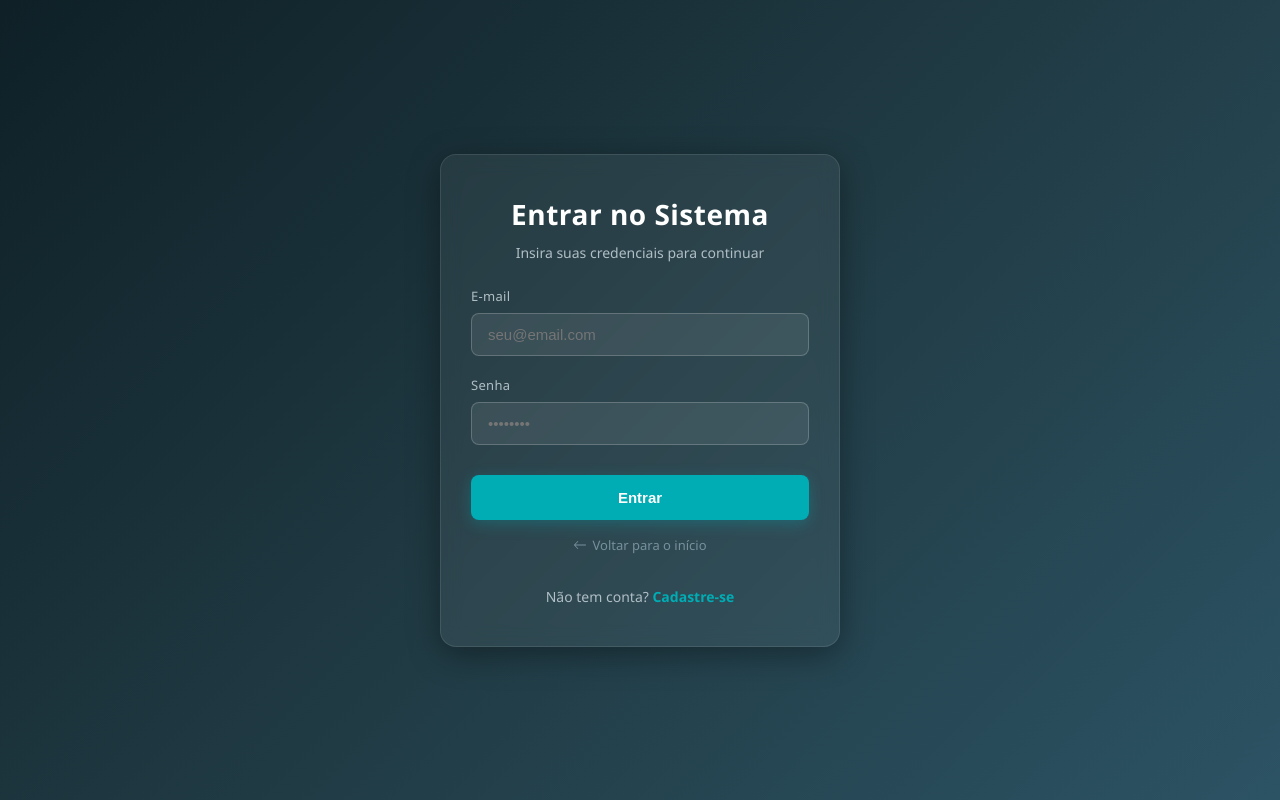
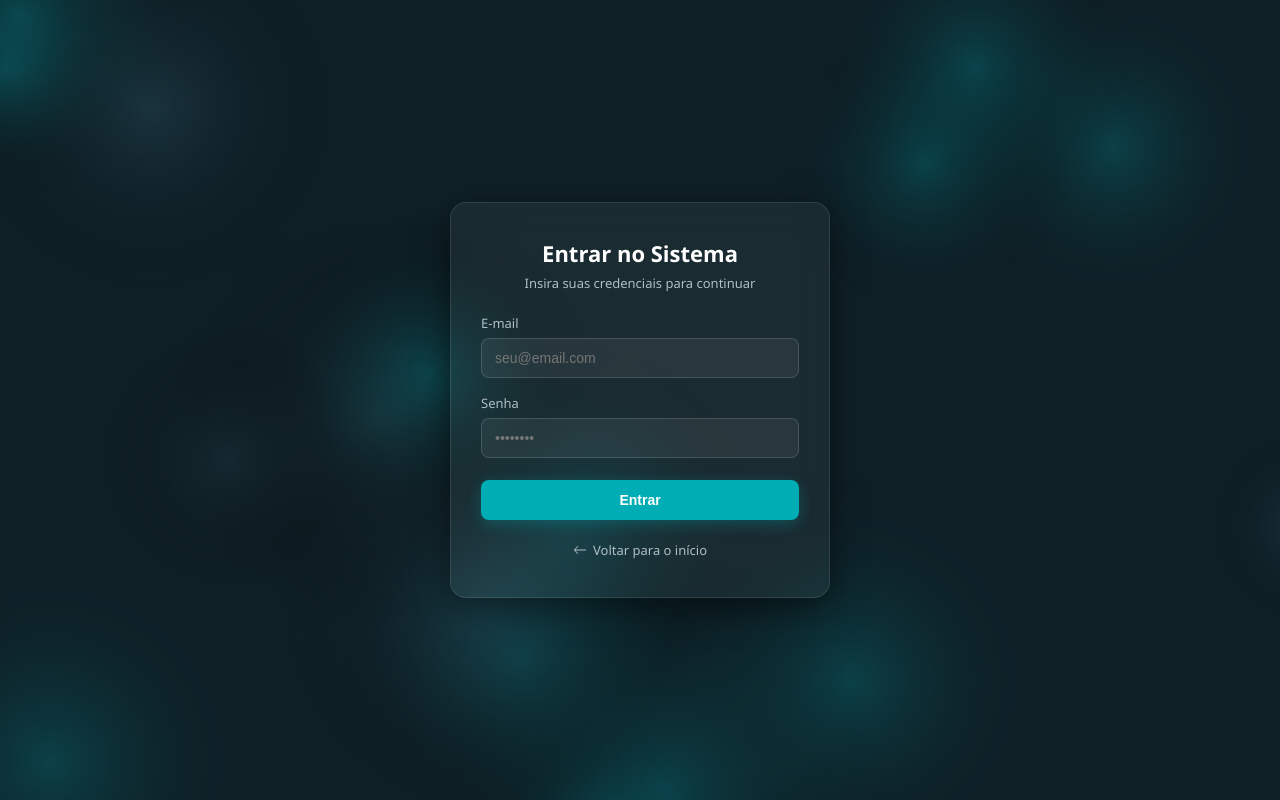
Before and after one commit to f-cordeiro/aapm---PVD, a FastAPI app: page /auth/login in a window 1280 px wide. Run offline with FastAPI, Linux system fonts and the light colour scheme.

Commit message:
feat: Adicionar fundo animado e otimizar estilos de login e index

```diff
--- a/app/static/login.css
+++ b/app/static/login.css
@@ -1,128 +1,130 @@
-/* Configurações Gerais da Página */
-body {
+* {
+    box-sizing: border-box;
     margin: 0;
     padding: 0;
-    box-sizing: border-box;
+}
+
+html, body {
+    width: 100%;
+    height: 100%;
+    overflow: hidden;
+    background-color: #0f2027;
     font-family: 'Segoe UI', Tahoma, Geneva, Verdana, sans-serif;
-    background: linear-gradient(135deg, #0f2027, #203a43, #2c5364);
-    height: 100vh;
-    display: flex;
-    justify-content: center;
-    align-items: center;
     color: #ffffff;
 }
 
-/* Container do Formulário (Card Glassmorphism) */
-.login-card {
-    background: rgba(255, 255, 255, 0.06);
-    padding: 40px 30px;
-    border-radius: 16px;
-    backdrop-filter: blur(10px);
-    -webkit-backdrop-filter: blur(10px);
-    border: 1px solid rgba(255, 255, 255, 0.1);
-    width: 100%;
-    max-width: 400px;
-    box-shadow: 0 8px 32px 0 rgba(0, 0, 0, 0.37);
-    box-sizing: border-box;
+/* Canvas fixo no fundo */
+#bg-canvas {
+    position: fixed !important;
+    top: 0 !important;
+    left: 0 !important;
+    width: 100vw !important;
+    height: 100vh !important;
+    z-index: 1 !important;
+    pointer-events: none;
 }
 
-/* Títulos */
-.login-card h1 {
-    margin: 0 0 10px 0;
-    font-size: 28px;
-    font-weight: 600;
+/* Card centralizado no meio exato da tela */
+.login-card {
+    position: fixed !important;
+    top: 50% !important;
+    left: 50% !important;
+    transform: translate(-50%, -50%) !important;
+    z-index: 9999 !important;
+
+    background: rgba(255, 255, 255, 0.05);
+    padding: 35px 30px;
+    border-radius: 16px;
+    backdrop-filter: blur(15px);
+    -webkit-backdrop-filter: blur(15px);
+    border: 1px solid rgba(255, 255, 255, 0.1);
+    width: 90% !important;
+    max-width: 380px !important;
     text-align: center;
-    letter-spacing: 0.5px;
+    box-shadow: 0 10px 35px rgba(0, 0, 0, 0.5);
 }
 
-.login-card .subtitle {
-    margin: 0 0 25px 0;
-    font-size: 14px;
-    color: #b0bec5;
-    font-weight: 300;
-    text-align: center;
+.login-card h1 {
+    font-size: 22px;
+    font-weight: 600;
+    margin-bottom: 6px;
 }
 
-/* Mensagem de Erro */
+.subtitle {
+    font-size: 13px;
+    color: #b0bec5;
+    margin-bottom: 22px;
+}
+
 .alert-error {
     background: rgba(244, 67, 54, 0.2);
     border: 1px solid #f44336;
     color: #ff8a80;
-    padding: 12px;
+    padding: 10px;
     border-radius: 8px;
-    font-size: 14px;
-    margin-bottom: 20px;
-    text-align: center;
-    font-weight: 500;
+    font-size: 13px;
+    margin-bottom: 16px;
 }
 
-/* Mensagem de Confirmação/Sucesso */
 .alert-success {
     background: rgba(76, 175, 80, 0.2);
     border: 1px solid #4caf50;
     color: #b9f6ca;
-    padding: 12px;
+    padding: 10px;
     border-radius: 8px;
-    font-size: 14px;
-    margin-bottom: 20px;
-    text-align: center;
-    font-weight: 500;
+    font-size: 13px;
+    margin-bottom: 16px;
 }
 
-/* Estrutura do Formulário */
 .form-container {
     display: flex;
     flex-direction: column;
-    gap: 20px;
+    gap: 16px;
+    text-align: left;
 }
 
 .form-group {
     display: flex;
     flex-direction: column;
-    gap: 8px;
+    gap: 6px;
 }
 
 .form-group label {
     font-size: 13px;
     color: #b0bec5;
-    font-weight: 500;
-    letter-spacing: 0.3px;
 }
 
-/* Estilização dos Inputs (E-mail e Senha) */
 .form-input {
-    width: 100%;
-    padding: 12px 16px;
-    background: rgba(255, 255, 255, 0.08);
-    border: 1px solid rgba(255, 255, 255, 0.2);
+    padding: 11px 13px;
+    background: rgba(255, 255, 255, 0.06);
+    border: 1px solid rgba(255, 255, 255, 0.15);
     border-radius: 8px;
     color: #ffffff;
-    font-size: 15px;
+    font-size: 14px;
     outline: none;
-    box-sizing: border-box;
     transition: all 0.3s ease;
+    width: 100%;
 }
 
-/* Efeito de Clique/Foco nos Inputs */
 .form-input:focus {
-    border: 1px solid #00adb5;
+    border-color: #00adb5;
     background: rgba(255, 255, 255, 0.12);
+    box-shadow: 0 0 8px rgba(0, 173, 181, 0.3);
 }
 
-/* Botão Entrar */
 .btn-submit {
-    width: 100%;
-    padding: 14px;
+    margin-top: 6px;
+    padding: 12px;
     background: #00adb5;
     color: #ffffff;
     border: none;
     border-radius: 8px;
     font-weight: 600;
-    font-size: 15px;
+    font-size: 14px;
     cursor: pointer;
     transition: all 0.3s ease;
     box-shadow: 0 4px 15px rgba(0, 173, 181, 0.3);
-    margin-top: 10px;
+    width: 100%;
 }
 
 .btn-submit:hover {
@@ -130,20 +132,17 @@ body {
     transform: translateY(-2px);
 }
 
-/* Links de Navegação Inferiores */
 .nav-link-container {
-    margin-top: 15px;
-    text-align: center;
+    margin-top: 20px;
 }
 
 .link-back {
     display: inline-flex;
     align-items: center;
-    gap: 5px;
-    color: #78909c;
+    gap: 6px;
+    color: #b0bec5;
     text-decoration: none;
     font-size: 13px;
-    font-weight: 500;
     transition: color 0.3s ease;
 }
 
@@ -152,11 +151,9 @@ body {
 }
 
 .signup-text {
-    margin: 30px 0 0 0;
-    text-align: center;
-    font-size: 14px;
+    margin-top: 16px;
+    font-size: 13px;
     color: #b0bec5;
-    font-weight: 300;
 }
 
 .link-signup {
--- a/app/templates/auth/login.html
+++ b/app/templates/auth/login.html
@@ -4,10 +4,13 @@
     <meta charset="UTF-8">
     <meta name="viewport" content="width=device-width, initial-scale=1.0">
     <title>Login - AAPM</title>
-    <!-- Vinculando o arquivo CSS específico de login -->
-    <link rel="stylesheet" href="/static/login.css">
+    <!-- O ?v=100 força o navegador a carregar a versão nova do CSS -->
+    <link rel="stylesheet" href="/static/login.css?v=100">
 </head>
 <body>
+
+    <!-- Canvas para o fundo animado -->
+    <canvas id="bg-canvas"></canvas>
 
     <div class="login-card">
 
@@ -57,14 +60,65 @@
                 Voltar para o início
             </a>
         </div>
-
-        <!-- Link para Cadastro -->
-        <p class="signup-text">
-            Não tem conta?
-            <a href="/auth/cadastro" class="link-signup">Cadastre-se</a>
-        </p>
-
     </div>
 
+    <!-- Script de animação do fundo -->
+    <script>
+        const canvas = document.getElementById('bg-canvas');
+        const ctx = canvas.getContext('2d');
+
+        function resizeCanvas() {
+            canvas.width = window.innerWidth;
+            canvas.height = window.innerHeight;
+        }
+        window.addEventListener('resize', resizeCanvas);
+        resizeCanvas();
+
+        const particles = [];
+        const colors = [
+            'rgba(0, 173, 181, 0.25)',
+            'rgba(32, 58, 68, 0.5)',
+            'rgba(0, 196, 206, 0.2)',
+            'rgba(44, 83, 100, 0.4)'
+        ];
+
+        for (let i = 0; i < 18; i++) {
+            particles.push({
+                x: Math.random() * canvas.width,
+                y: Math.random() * canvas.height,
+                radius: Math.random() * 140 + 100,
+                vx: (Math.random() - 0.5) * 0.8,
+                vy: (Math.random() - 0.5) * 0.8,
+                color: colors[Math.floor(Math.random() * colors.length)]
+            });
+        }
+
+        function animate() {
+            ctx.clearRect(0, 0, canvas.width, canvas.height);
+
+            particles.forEach(p => {
+                p.x += p.vx;
+                p.y += p.vy;
+
+                if (p.x < -p.radius) p.x = canvas.width + p.radius;
+                if (p.x > canvas.width + p.radius) p.x = -p.radius;
+                if (p.y < -p.radius) p.y = canvas.height + p.radius;
+                if (p.y > canvas.height + p.radius) p.y = -p.radius;
+
+                const gradient = ctx.createRadialGradient(p.x, p.y, 0, p.x, p.y, p.radius);
+                gradient.addColorStop(0, p.color);
+                gradient.addColorStop(1, 'transparent');
+
+                ctx.fillStyle = gradient;
+                ctx.beginPath();
+                ctx.arc(p.x, p.y, p.radius, 0, Math.PI * 2);
+                ctx.fill();
+            });
+
+            requestAnimationFrame(animate);
+        }
+
+        animate();
+    </script>
 </body>
 </html>
```
Also changed, not shown: app/static/index.css (+57 -62 lines), app/templates/index.html (+61 -3 lines).
